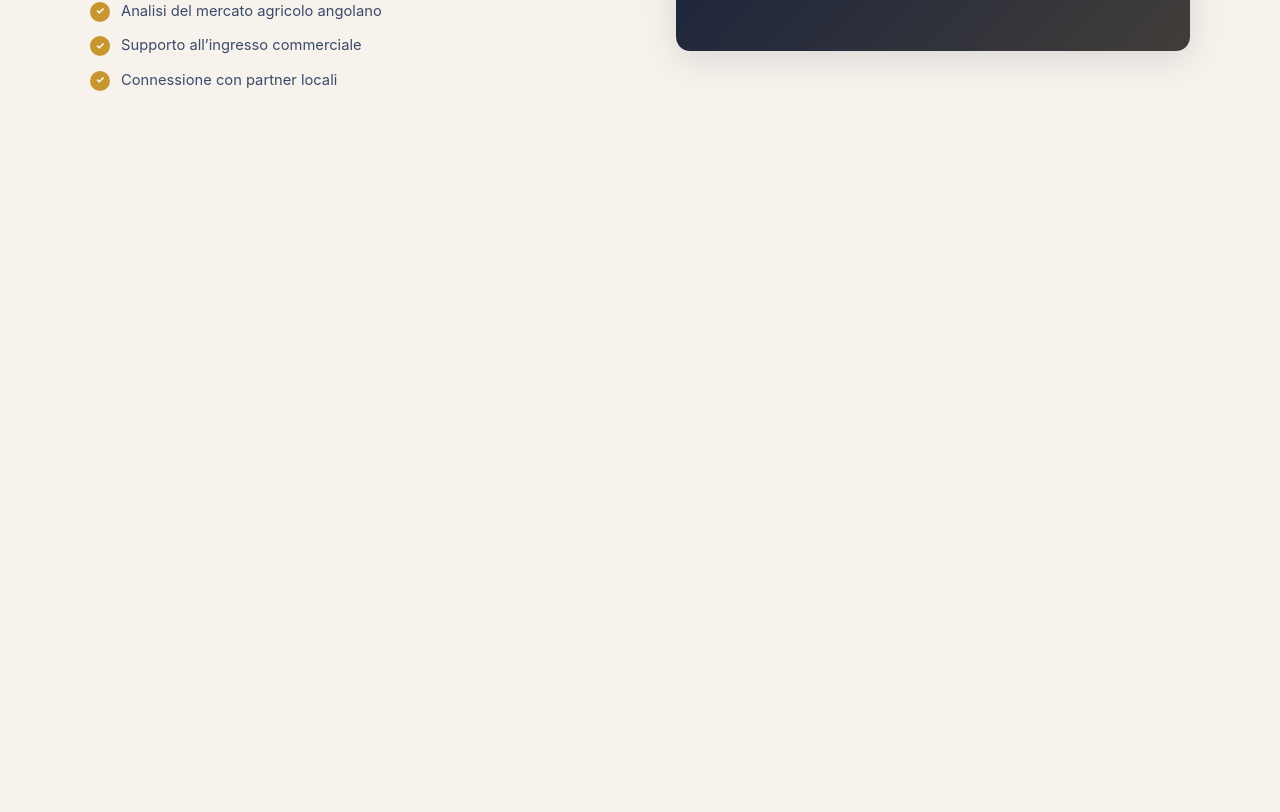
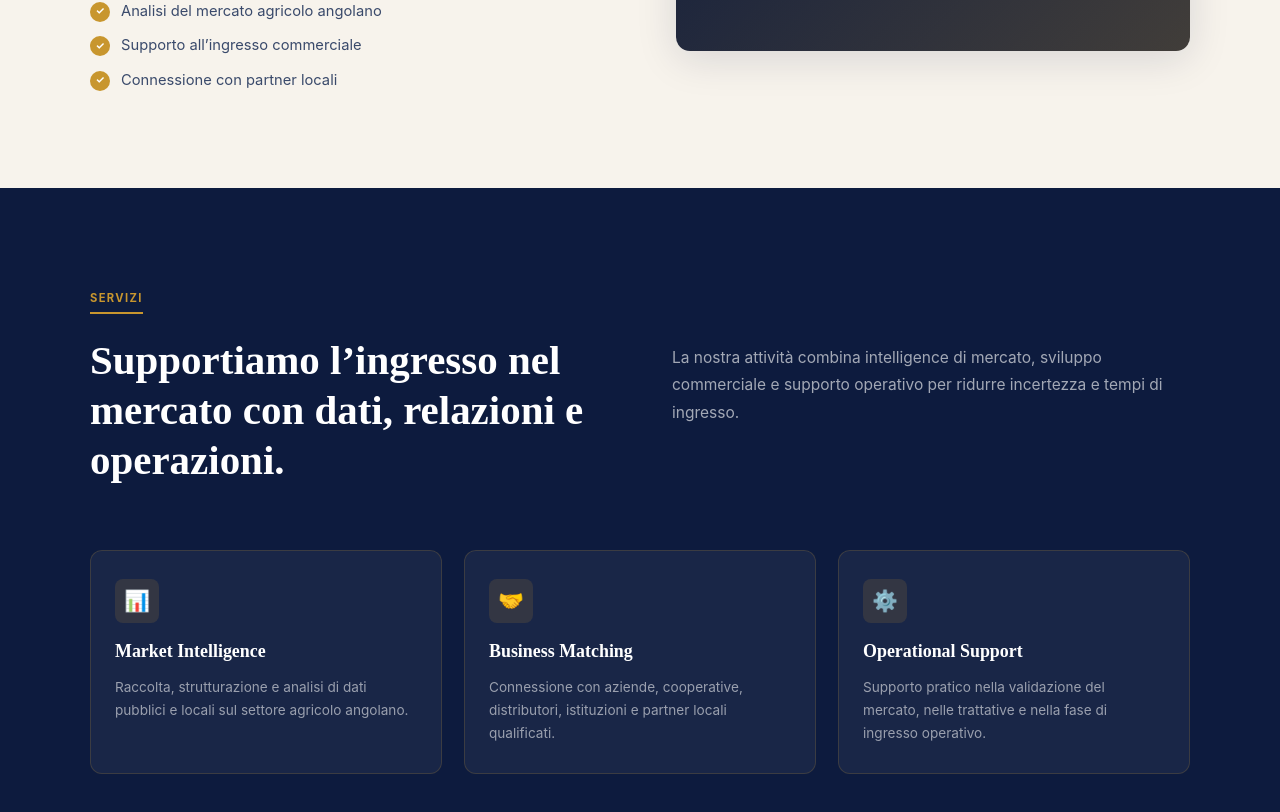
Before and after one commit to NicolauAlfredo/tradeops-bridge, a React (Vite) app: page / in a window 1280 px wide. Shown: the part 1227-2039 px from the top of the page. Before the commit the page ends 1415 px from the top, so only its background shows below. Built offline with nearby package versions, Linux system fonts and the light colour scheme.

Commit message:
feat: add services section

```diff
--- a/src/pages/Home/Home.tsx
+++ b/src/pages/Home/Home.tsx
@@ -1,6 +1,7 @@
 import type { Language } from "../../types/language.type";
 import AboutSection from "./components/AboutSection/AboutSection";
 import HeroSection from "./components/HeroSection/HeroSection";
+import ServicesSection from "./components/ServicesSection/ServicesSection";
 
 type HomeProps = {
   currentLanguage: Language;
@@ -11,6 +12,7 @@ function Home({ currentLanguage }: HomeProps) {
     <main>
       <HeroSection currentLanguage={currentLanguage} />
       <AboutSection currentLanguage={currentLanguage} />
+      <ServicesSection currentLanguage={currentLanguage} />
     </main>
   );
 }
--- /dev/null
+++ b/src/pages/Home/components/ServicesSection/ServicesSection.css
@@ -0,0 +1,89 @@
+.services-section {
+  background: var(--color-navy);
+}
+
+.services-section__top {
+  display: grid;
+  grid-template-columns: 1fr 1fr;
+  gap: 64px;
+  align-items: center;
+  max-width: var(--container-width);
+  margin: 0 auto 64px;
+}
+
+.services-section__title {
+  max-width: 640px;
+  color: #fff;
+  font-family: var(--font-heading);
+  font-size: clamp(1.8rem, 3.2vw, 2.6rem);
+  font-weight: 700;
+  line-height: 1.22;
+}
+
+.services-section__description {
+  max-width: 600px;
+  color: rgba(255, 255, 255, 0.62);
+  font-size: 0.97rem;
+  line-height: 1.78;
+}
+
+.services-section__cards {
+  display: grid;
+  grid-template-columns: repeat(3, 1fr);
+  gap: 22px;
+  max-width: var(--container-width);
+  margin: 0 auto;
+}
+
+.services-section__card {
+  padding: 28px 24px;
+  background: rgba(255, 255, 255, 0.05);
+  border: 1px solid rgba(200, 150, 46, 0.2);
+  border-radius: 12px;
+  transition:
+    border-color var(--transition-fast),
+    transform var(--transition-fast);
+}
+
+.services-section__card:hover {
+  border-color: rgba(200, 150, 46, 0.5);
+  transform: translateY(-4px);
+}
+
+.services-section__icon {
+  width: 44px;
+  height: 44px;
+  margin-bottom: 14px;
+  background: rgba(200, 150, 46, 0.15);
+  border-radius: 8px;
+  display: flex;
+  align-items: center;
+  justify-content: center;
+  font-size: 1.3rem;
+}
+
+.services-section__card h3 {
+  margin-bottom: 10px;
+  color: #fff;
+  font-family: var(--font-heading);
+  font-size: 1.12rem;
+  font-weight: 700;
+}
+
+.services-section__card p {
+  color: rgba(255, 255, 255, 0.56);
+  font-size: 0.85rem;
+  line-height: 1.7;
+}
+
+@media (max-width: 960px) {
+  .services-section__top {
+    grid-template-columns: 1fr;
+    gap: 32px;
+  }
+
+  .services-section__cards {
+    grid-template-columns: 1fr;
+    max-width: 460px;
+  }
+}
--- /dev/null
+++ b/src/pages/Home/components/ServicesSection/ServicesSection.tsx
@@ -0,0 +1,122 @@
+import SectionLabel from "../../../../components/ui/SectionLabel/SectionLabel";
+import type { Language } from "../../../../types/language.type";
+import "./ServicesSection.css";
+
+type ServicesSectionProps = {
+  currentLanguage: Language;
+};
+
+const servicesContent = {
+  it: {
+    label: "Servizi",
+    title:
+      "Supportiamo l’ingresso nel mercato con dati, relazioni e operazioni.",
+    description:
+      "La nostra attività combina intelligence di mercato, sviluppo commerciale e supporto operativo per ridurre incertezza e tempi di ingresso.",
+    services: [
+      {
+        icon: "📊",
+        title: "Market Intelligence",
+        description:
+          "Raccolta, strutturazione e analisi di dati pubblici e locali sul settore agricolo angolano.",
+      },
+      {
+        icon: "🤝",
+        title: "Business Matching",
+        description:
+          "Connessione con aziende, cooperative, distributori, istituzioni e partner locali qualificati.",
+      },
+      {
+        icon: "⚙️",
+        title: "Operational Support",
+        description:
+          "Supporto pratico nella validazione del mercato, nelle trattative e nella fase di ingresso operativo.",
+      },
+    ],
+  },
+  pt: {
+    label: "Serviços",
+    title: "Apoiamos a entrada no mercado com dados, relações e operações.",
+    description:
+      "A nossa atividade combina inteligência de mercado, desenvolvimento comercial e suporte operacional para reduzir incerteza e tempo de entrada.",
+    services: [
+      {
+        icon: "📊",
+        title: "Inteligência de Mercado",
+        description:
+          "Recolha, estruturação e análise de dados públicos e locais sobre o setor agrícola angolano.",
+      },
+      {
+        icon: "🤝",
+        title: "Business Matching",
+        description:
+          "Ligação com empresas, cooperativas, distribuidores, instituições e parceiros locais qualificados.",
+      },
+      {
+        icon: "⚙️",
+        title: "Suporte Operacional",
+        description:
+          "Apoio prático na validação do mercado, nas negociações e na fase de entrada operacional.",
+      },
+    ],
+  },
+  en: {
+    label: "Services",
+    title:
+      "We support market entry through data, relationships and operations.",
+    description:
+      "Our work combines market intelligence, business development and operational support to reduce uncertainty and time to market.",
+    services: [
+      {
+        icon: "📊",
+        title: "Market Intelligence",
+        description:
+          "Collection, structuring and analysis of public and local data about Angola’s agricultural sector.",
+      },
+      {
+        icon: "🤝",
+        title: "Business Matching",
+        description:
+          "Connection with companies, cooperatives, distributors, institutions and qualified local partners.",
+      },
+      {
+        icon: "⚙️",
+        title: "Operational Support",
+        description:
+          "Practical support during market validation, negotiations and operational market entry.",
+      },
+    ],
+  },
+};
+
+function ServicesSection({ currentLanguage }: ServicesSectionProps) {
+  const content = servicesContent[currentLanguage];
+
+  return (
+    <section id="services" className="services-section">
+      <div className="services-section__top">
+        <div>
+          <SectionLabel>{content.label}</SectionLabel>
+          <h2 className="services-section__title">{content.title}</h2>
+        </div>
+
+        <p className="services-section__description">{content.description}</p>
+      </div>
+
+      <div className="services-section__cards">
+        {content.services.map((service) => (
+          <article key={service.title} className="services-section__card">
+            <div className="services-section__icon" aria-hidden="true">
+              {service.icon}
+            </div>
+
+            <h3>{service.title}</h3>
+            <p>{service.description}</p>
+          </article>
+        ))}
+      </div>
+    </section>
+  );
+}
+
+export default ServicesSection;
```
